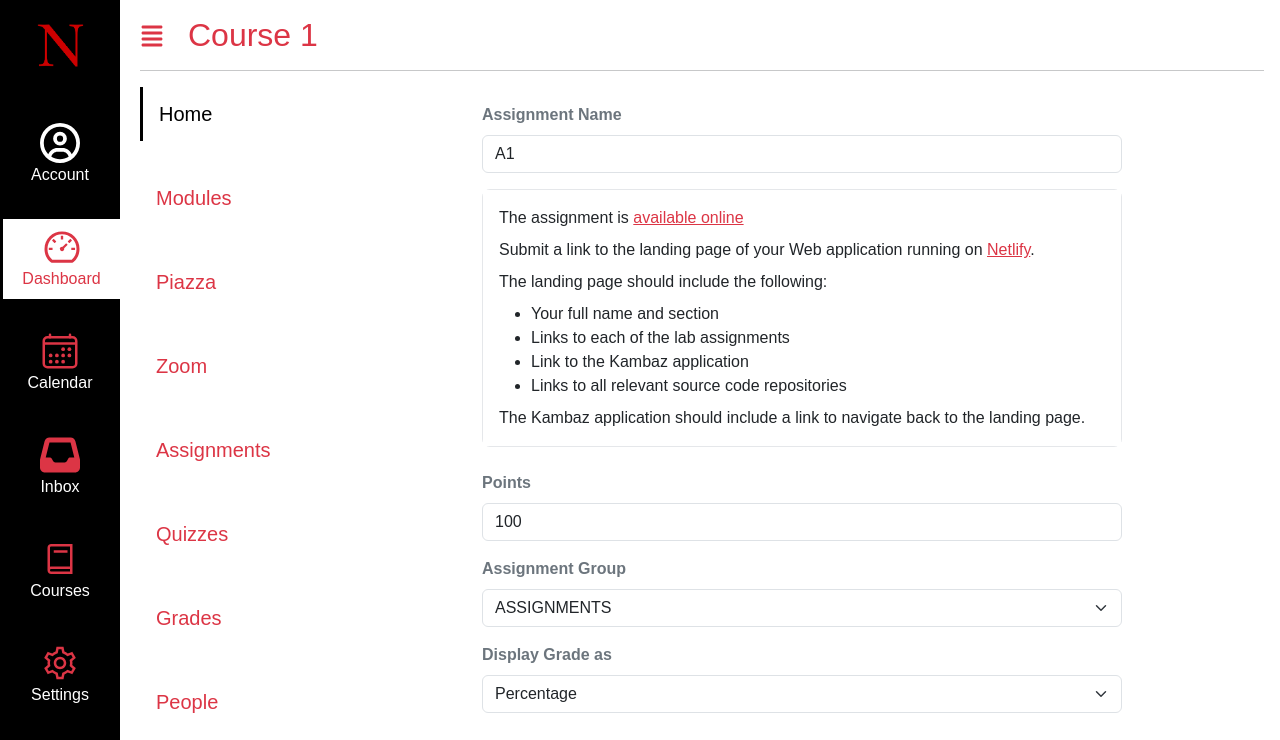
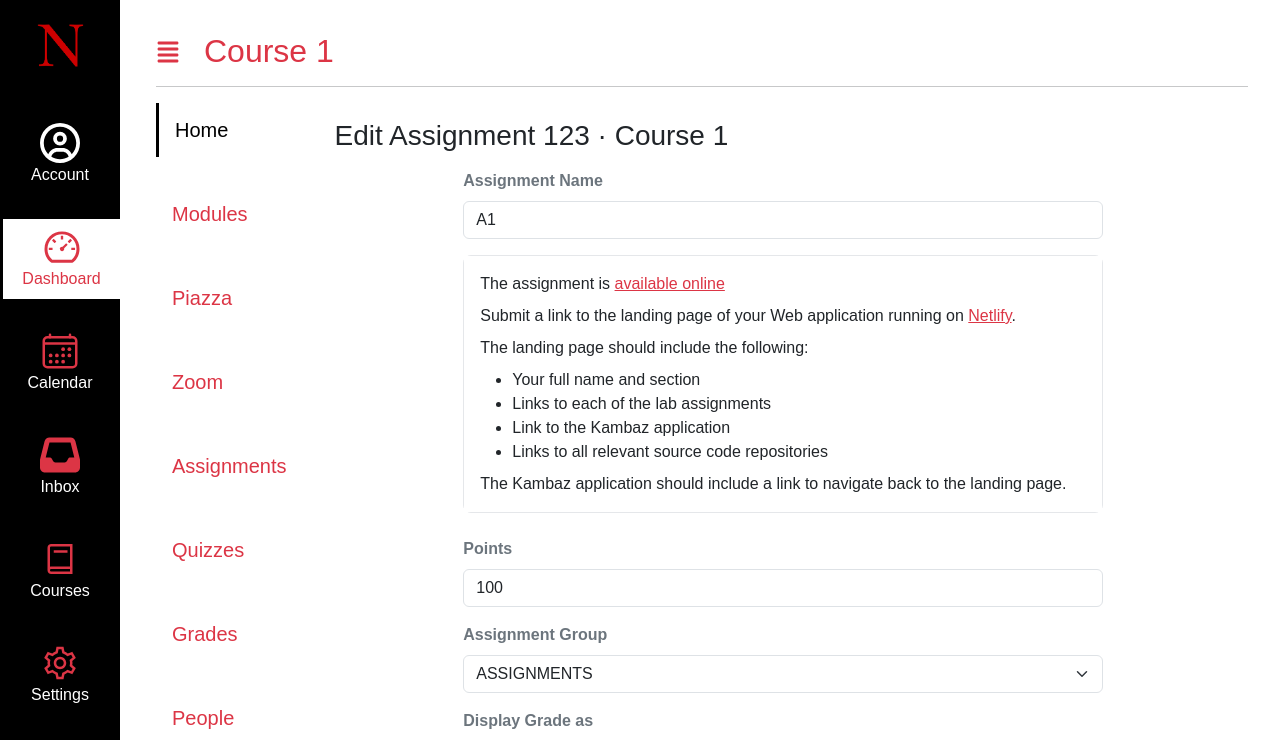
Before and after one commit to VenuDave3/kambaz-next-js, a Next.js app: page /Courses/1/Assignments/123 in a window 1280 px wide. Shown: the top 740 px of the page. Built offline with nearby package versions, Linux system fonts and the light colour scheme.

Commit message:
solved error

```diff
--- a/app/(Kambaz)/Courses/[cid]/Assignments/[aid]/page.tsx
+++ b/app/(Kambaz)/Courses/[cid]/Assignments/[aid]/page.tsx
@@ -1,9 +1,17 @@
 'use client';
+import { use } from 'react';
 import { useState } from 'react';
 import Link from 'next/link';
 import { Button, Card, Form } from 'react-bootstrap';
 
-export default function EditAssignmentPage() {
+export default function EditAssignmentPage({
+  params,
+}: {
+  params: Promise<{ cid: string; aid: string }>;
+}) {
+  // ✅ Next.js 15: unwrap route params (they are a Promise)
+  const { cid, aid } = use(params);
+
   const [name, setName] = useState('A1');
   const [points, setPoints] = useState(100);
   const [group, setGroup] = useState('ASSIGNMENTS');
@@ -15,11 +23,13 @@ export default function EditAssignmentPage() {
 
   return (
     <div id="wd-assignment-editor" className="p-3">
+      {/* (optional) show which course/assignment you’re editing */}
+      <h3 className="mb-3">Edit Assignment {aid} · Course {cid}</h3>
+
       {/* one centered, vertical column like the screenshot */}
       <div className="wd-editor-container mx-auto">
-
-        {/* Assignment Name */}
         <Form>
+          {/* Assignment Name */}
           <Form.Group className="mb-3" controlId="wd-assignment-name">
             <Form.Label className="fw-semibold">Assignment Name</Form.Label>
             <Form.Control
--- a/app/(Kambaz)/Courses/[cid]/layout.tsx
+++ b/app/(Kambaz)/Courses/[cid]/layout.tsx
@@ -1,6 +1,6 @@
 import { ReactNode, use } from "react";
+import { FaAlignJustify } from "react-icons/fa6";
 import CourseNavigation from "./Navigation";
-import { FaAlignJustify } from "react-icons/fa6";
 
 export default function CourseLayout({
   children,
@@ -12,16 +12,19 @@ export default function CourseLayout({
   const { cid } = use(params);        // ✅ unwrap the Promise
 
   return (
-    <div id="wd-courses">
+    <div id="wd-courses" className="p-3">
       <h2 className="text-danger">
         <FaAlignJustify className="me-4 fs-4 mb-1" />
         Course {cid}
       </h2>
       <hr />
       <div className="d-flex">
-        <div className="d-none d-md-block" style={{ width: 200 }}>
+        {/* left nav: visible md+ only */}
+        <div className="d-none d-md-block me-3">
           <CourseNavigation />
         </div>
+
+        {/* main content */}
         <div className="flex-fill">{children}</div>
       </div>
     </div>
```
